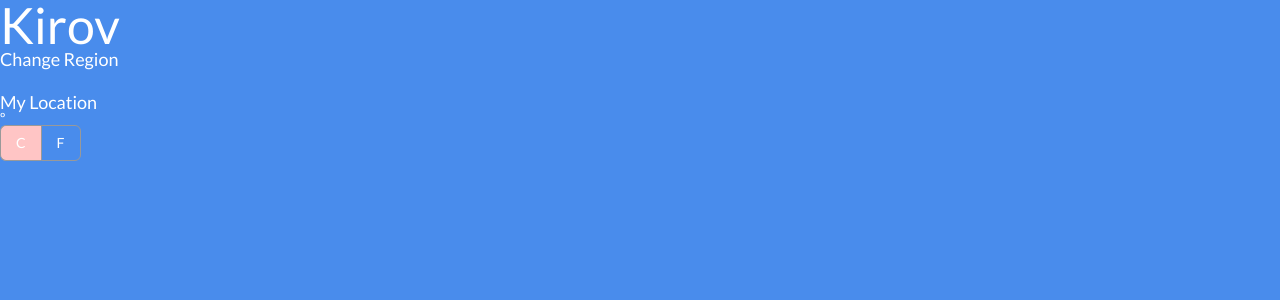
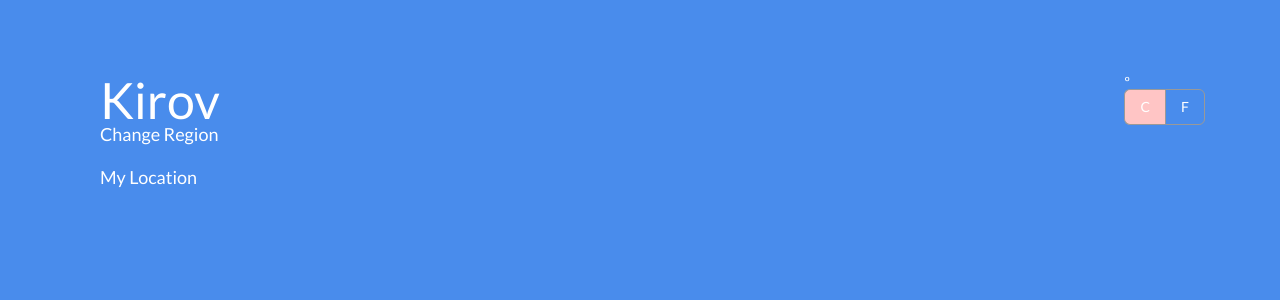
Before and after one commit to les8/Weather-Application, a Vue app: page / in a window 1280 px wide. Shown: the top 300 px of the page. Built offline with nearby package versions, Linux system fonts and the light colour scheme.

Commit message:
Common App and Header styles #1

```diff
--- a/src/App.vue
+++ b/src/App.vue
@@ -24,4 +24,13 @@ export default {
 <style lang="scss">
 @import "./styles/common.scss";
 @import "./styles/settings.scss";
+
+.wrapper {
+  padding: 75px 75px 122px 100px;
+}
+
+.header {
+  display: flex;
+  justify-content: space-between;
+}
 </style>
```
